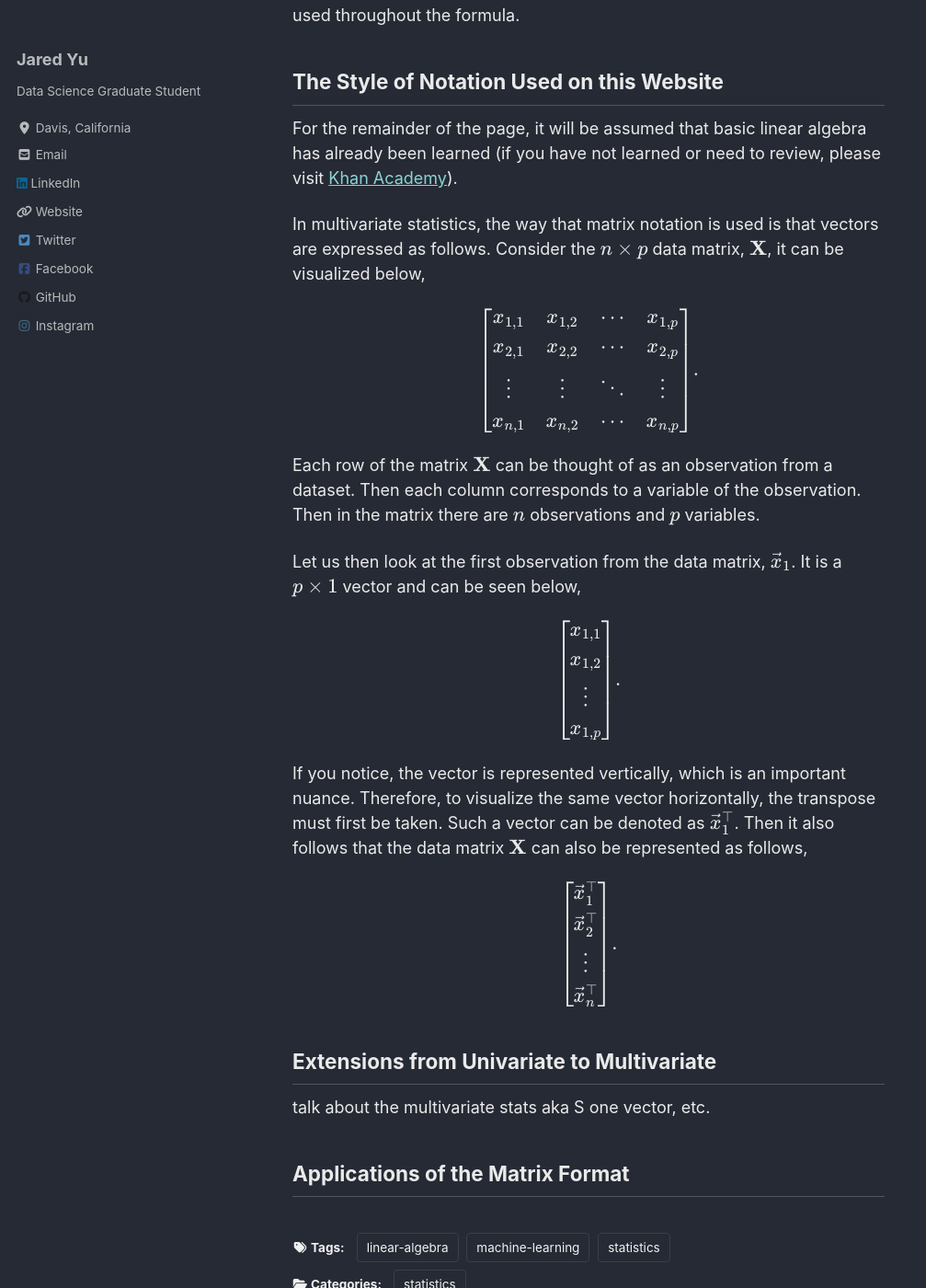
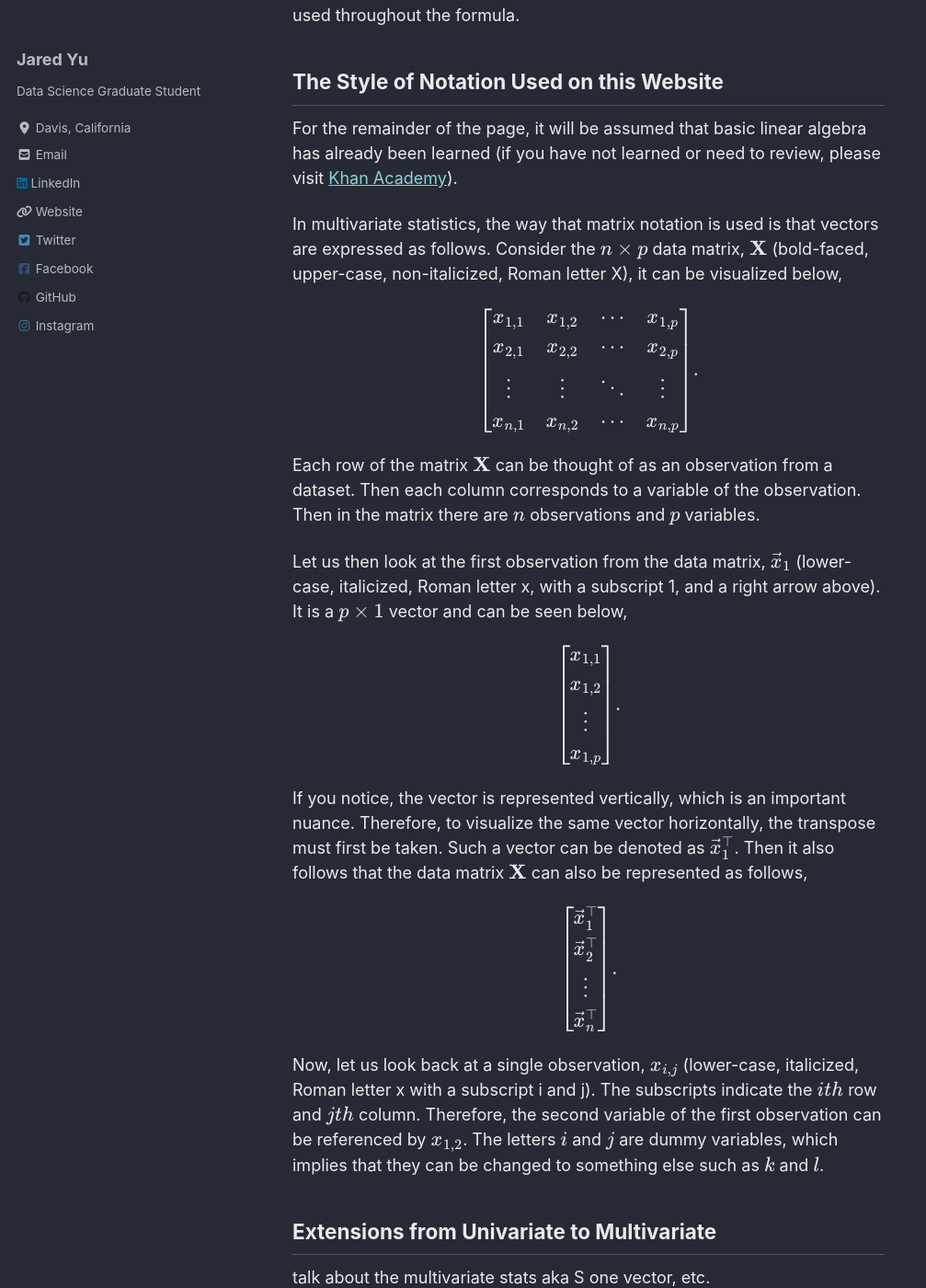
Before and after one commit to qzyu211/wang-zhan, a Jekyll site: the page built from _posts/2019-10-18-notation.md, in a window 1280 px wide and 1400 px high, scrolled down 824 px. Shown: the whole window at 92% size, without its empty margins (0-1007 px from the left). Built offline with Jekyll 4.4.1, drawn with Linux system fonts in a browser that asks for light colours; cached includes are drawn as plain includes; nearby versions of some CDN libraries; formulas are drawn with MathJax 3.

Commit message:
notation3

```diff
--- a/_posts/2019-10-18-notation.md
+++ b/_posts/2019-10-18-notation.md
@@ -21,7 +21,7 @@ Also, it is important to understand the style of notation used anytime it is nec
 ## The Style of Notation Used on this Website
 For the remainder of the page, it will be assumed that basic linear algebra has already been learned (if you have not learned or need to review, please visit [Khan Academy](https://www.khanacademy.org/math/linear-algebra)).
 
-In multivariate statistics, the way that matrix notation is used is that vectors are expressed as follows. Consider the $$n \times p$$ data matrix, $$\textbf{X}$$, it can be visualized below,
+In multivariate statistics, the way that matrix notation is used is that vectors are expressed as follows. Consider the $$n \times p$$ data matrix, $$\textbf{X}$$ (bold-faced, upper-case, non-italicized, Roman letter X), it can be visualized below,
 
 $$\begin{bmatrix}
 x_{1,1} & x_{1,2} & \cdots & x_{1,p} \\
@@ -32,7 +32,7 @@ x_{n,1} & x_{n,2} & \cdots & x_{n,p}
 
 Each row of the matrix $$\textbf{X}$$ can be thought of as an observation from a dataset. Then each column corresponds to a variable of the observation. Then in the matrix there are $$n$$ observations and $$p$$ variables.
 
-Let us then look at the first observation from the data matrix, $$\vec{x}_1$$. It is a $$p\times 1$$ vector and can be seen below,
+Let us then look at the first observation from the data matrix, $$\vec{x}_1$$ (lower-case, italicized, Roman letter x, with a subscript 1, and a right arrow above). It is a $$p\times 1$$ vector and can be seen below,
 
 $$\begin{bmatrix}
 x_{1,1}\\
@@ -50,6 +50,8 @@ $$\begin{bmatrix}
 \vec{x}_n^\top
 \end{bmatrix}.$$
 
+Now, let us look back at a single observation, $$x_{i,j}$$ (lower-case, italicized, Roman letter x with a subscript i and j). The subscripts indicate the $$ith$$ row and $$jth$$ column. Therefore, the second variable of the first observation can be referenced by $$x_{1,2}$$. The letters $$i$$ and $$j$$ are dummy variables, which implies that they can be changed to something else such as $$k$$ and $$l$$.
+
 ## Extensions from Univariate to Multivariate
 talk about the multivariate stats aka S one vector, etc.
 
```
